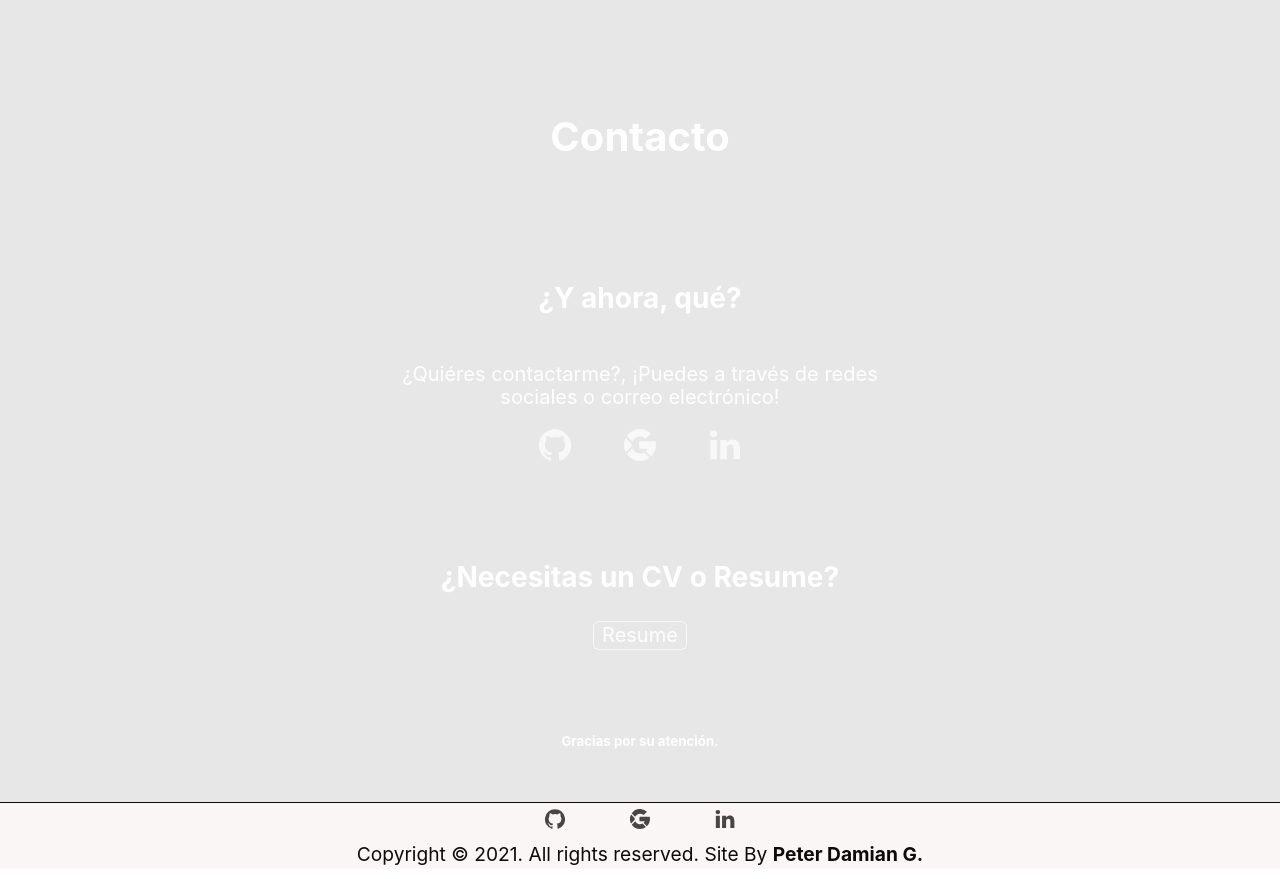
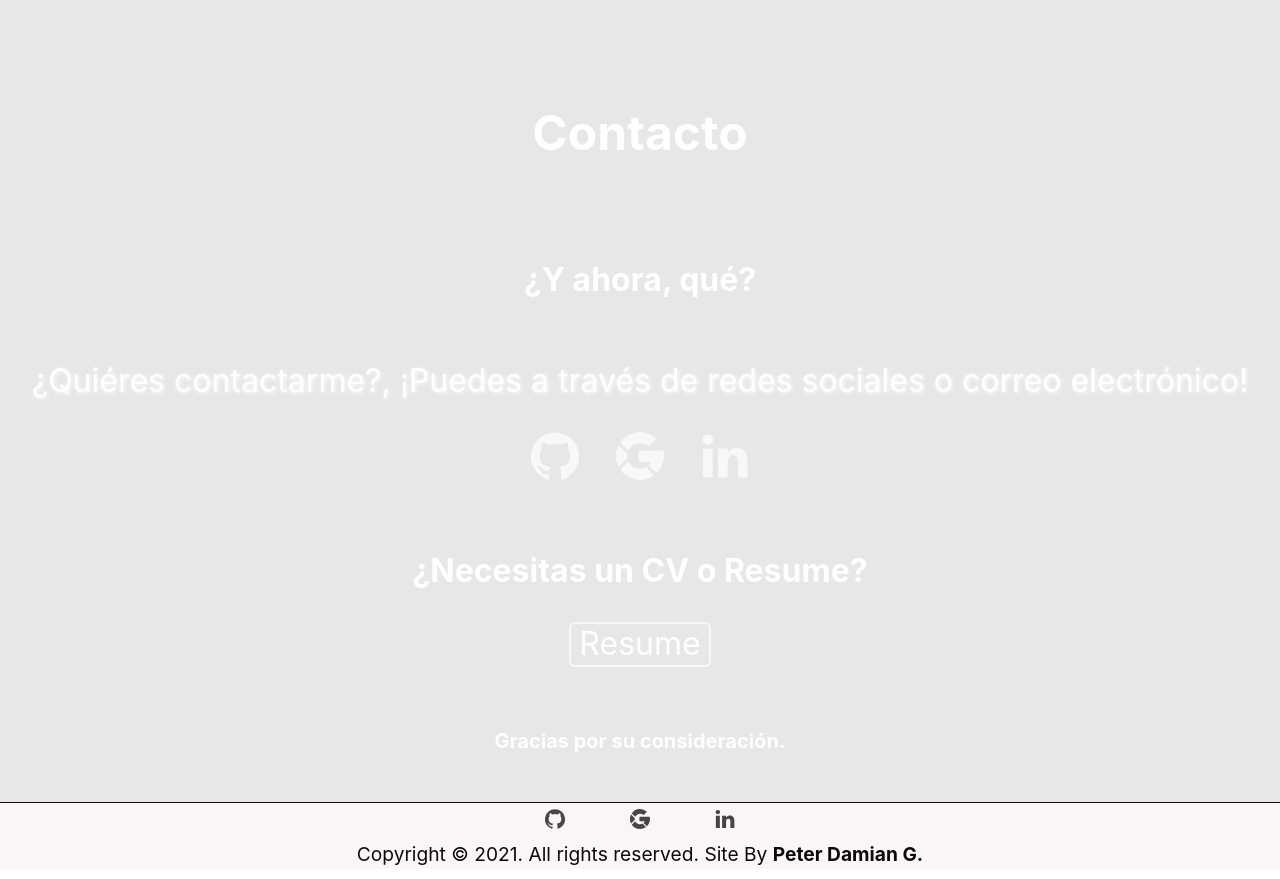
Before and after one commit to PeterDamianG/PeterDamianG, a Next.js app: page / in a window 1280 px wide. Shown: the part 2398-3277 px from the top of the page. Built offline with nearby package versions, Linux system fonts and the light colour scheme.

Commit message:
Fix css for section contact

```diff
--- a/src/components/main/sections/contact/contact.module.css
+++ b/src/components/main/sections/contact/contact.module.css
@@ -31,7 +31,93 @@
 }
 /* Transition Mode for Ultra Mobile/Tablets/Low PC Devices */
 @media all and (min-width: 640px) and (max-width: 1280px) {
+  .sectionStyle h2 {
+    font-size: 3.5em;
+    text-shadow: 1px 1px 2px var(--background);
+    transition: text-shadow 0.3s linear;
+  }
+  .sectionStyle h2:hover {
+    text-shadow: 2px 2px 4px var(--background);
+    transition: text-shadow 0.3s linear;
+  }
+  .sectionStyle h3 {
+    font-size: 2.75em;
+    text-shadow: 1px 1px 2px var(--background);
+    transition: text-shadow 0.3s linear;
+  }
+  .sectionStyle h3:hover {
+    text-shadow: 2px 2px 4px var(--background);
+    transition: text-shadow 0.3s linear;
+  }
+  .sectionStyle p {
+    width: 75%;
+    font-size: 2em;
+    text-shadow: 1px 1px 4px var(--background);
+  }
+  .sectionStyle h5 {
+    font-size: 1.25em;
+  }
+  .sectionStyle svg {
+    width: 48px;
+    height: 48px;
+    filter: drop-shadow(2px 2px 4px var(--background));
+    transition: filter 0.3s linear;
+  }
+  .sectionStyle svg:hover {
+    filter: drop-shadow(3px 3px 8px var(--background));
+    transition: filter 0.3s linear;
+  }
+  .sectionStyle aside button {
+    font-size: 2em;
+    border: 2px solid var(--background-nav-modal);
+  }
+  .sectionStyle aside button:hover {
+    border-radius: 10px;
+  }
 }
 /* Animation Mode for PC and TV Devices */
 @media all and (min-width: 1280px) {
+  .sectionStyle h2 {
+    font-size: 3em;
+    text-shadow: 1px 1px 2px var(--background);
+    transition: text-shadow 0.3s linear;
+  }
+  .sectionStyle h2:hover {
+    text-shadow: 2px 2px 4px var(--background);
+    transition: text-shadow 0.3s linear;
+  }
+  .sectionStyle h3 {
+    font-size: 2em;
+    text-shadow: 1px 1px 2px var(--background);
+    transition: text-shadow 0.3s linear;
+  }
+  .sectionStyle h3:hover {
+    text-shadow: 2px 2px 4px var(--background);
+    transition: text-shadow 0.3s linear;
+  }
+  .sectionStyle p {
+    width: 100%;
+    font-size: 2em;
+    text-shadow: 1px 1px 4px var(--background);
+  }
+  .sectionStyle h5 {
+    font-size: 1.25em;
+  }
+  .sectionStyle svg {
+    width: 48px;
+    height: 48px;
+    filter: drop-shadow(2px 2px 4px var(--background));
+    transition: filter 0.3s linear;
+  }
+  .sectionStyle svg:hover {
+    filter: drop-shadow(3px 3px 8px var(--background));
+    transition: filter 0.3s linear;
+  }
+  .sectionStyle aside button {
+    font-size: 2em;
+    border: 2px solid var(--background-nav-modal);
+  }
+  .sectionStyle aside button:hover {
+    border-radius: 8px;
+  }
 }
--- a/src/components/main/sections/contact/index.js
+++ b/src/components/main/sections/contact/index.js
@@ -26,7 +26,7 @@ const Contact = () => (
         <button type='button'>Resume</button>
       </a>
     </aside>
-    <h5>Gracias por su atención.</h5>
+    <h5>Gracias por su consideración.</h5>
   </section>
 );
 
--- a/src/styles/globals.css
+++ b/src/styles/globals.css
@@ -38,14 +38,6 @@ button:hover {
   background-color: var(--background-button-hover);
   transition: all 0.4s linear;
 }
-@keyframes animOpacity {
-  from {
-    opacity: 0.1;
-  }
-  to {
-    opacity: 1;
-  }
-}
 * {
   box-sizing: border-box;
 }
```
Also changed, not shown: 1 other file (tests, documents, lock files or other folders).
